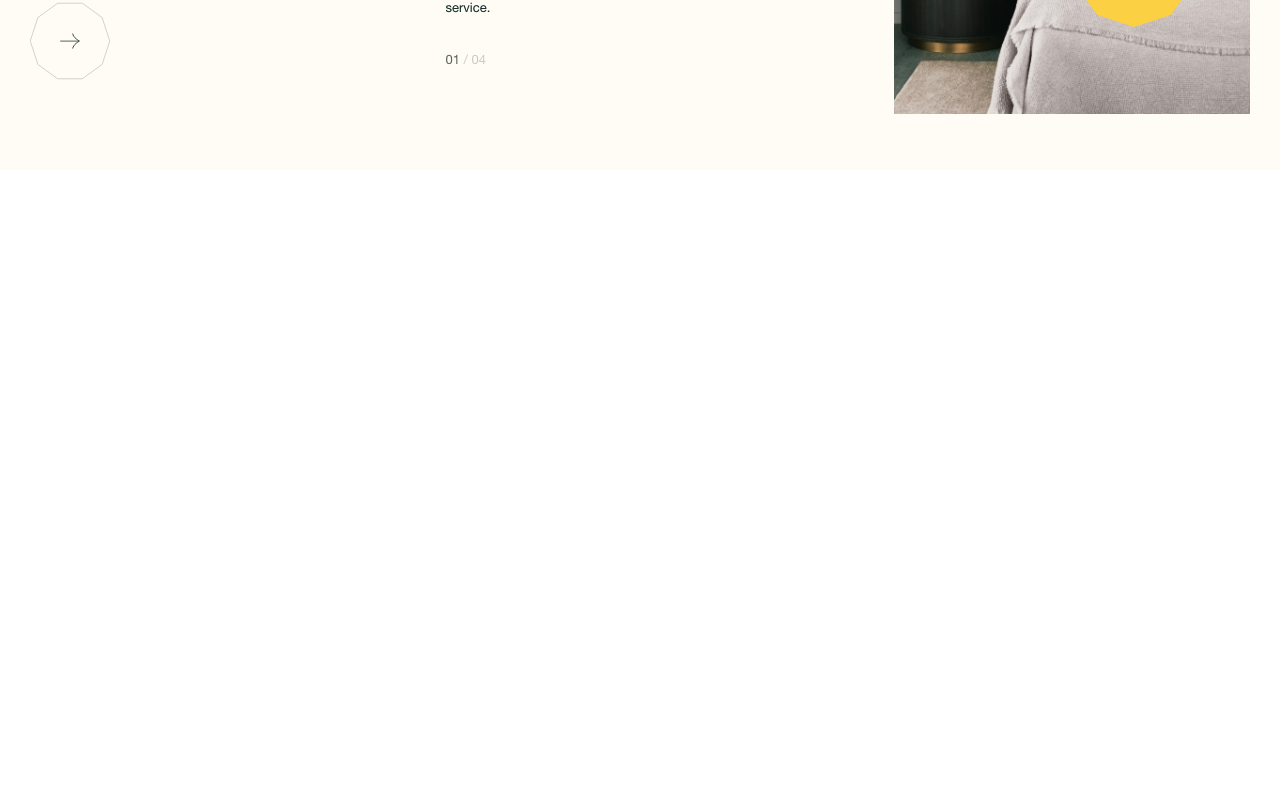
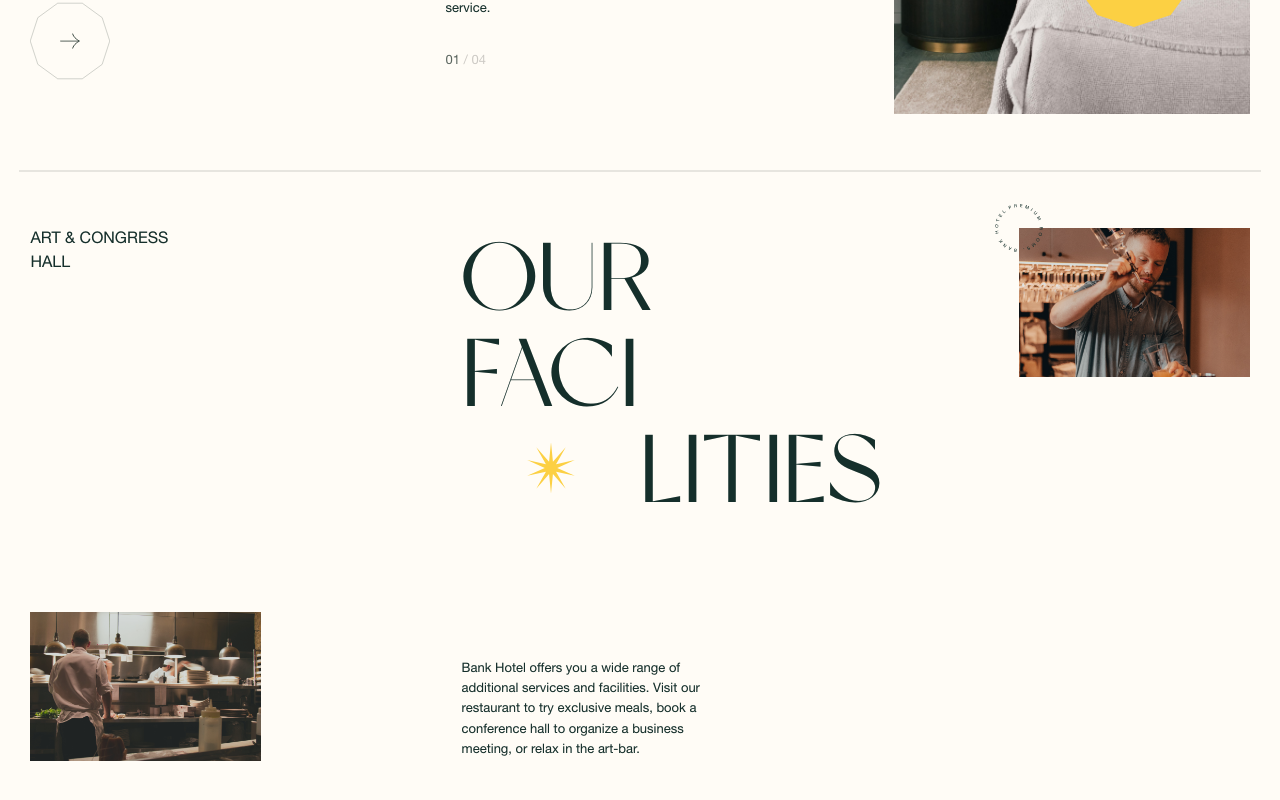
Before and after one commit to ridwanyinus/bankHotel, a Next.js app: page / in a window 1280 px wide. Shown: the part 2479-3279 px from the top of the page. Before the commit the page ends 2649 px from the top, so only its background shows below. Built offline with nearby package versions, Linux system fonts and the light colour scheme.

Commit message:
added facilities..>

```diff
--- a/Data/index.ts
+++ b/Data/index.ts
@@ -1,7 +1,7 @@
 export const navItems = [
   { name: "Home", link: "/" },
   { name: "About", link: "#about" },
-  { name: "Rooms", link: "/Rooms" },
+  { name: "Rooms", link: "#rooms" },
   { name: "Restaurant", link: "#restaurant" },
   { name: "Conference hall", link: "#conference-hall" },
   { name: "Contacts", link: "#contacts" },
--- a/app/page.tsx
+++ b/app/page.tsx
@@ -3,6 +3,7 @@ import Navbar from "@/components/Navbar";
 import Hero from "@/components/Hero";
 import About from "@/components/About";
 import Rooms from "@/components/Rooms";
+import Facilities from "@/components/Facilities";
 export default function Home() {
   return (
     <main className="">
@@ -10,6 +11,7 @@ export default function Home() {
       <Hero />
       <About />
       <Rooms />
+      <Facilities />
     </main>
   );
 }
--- a/components/About.tsx
+++ b/components/About.tsx
@@ -8,7 +8,7 @@ import label from "@/public/labelHero.svg";
 
 const About = () => {
   return (
-    <main id="about" className="bg-primary mt-0 max-sm:pb-8 sm:py-14 relative lg:pt-10 w-full h-full  px-5 md:px-[1.9rem] largesceen:px-14 fourk:px-44 ">
+    <main id="about" className="bg-primary mt-0 max-sm:pb-8 sm:py-14 relative lg:pt-10 w-full h-full  px-5 md:px-[1.9rem] largesceen:px-14 fourk:px-44  desktop:pb-20 largesceen:pb-36">
       <Image src={vector14} alt="vector-line" className="absolute right-0 top-0 overflow-hidden  h-full max-lg:hidden" />
       <section className="desktop:pt-28  flex flex-col lg:flex-row justify-between relative z-10">
         <div>
--- /dev/null
+++ b/components/Facilities.tsx
@@ -0,0 +1,63 @@
+import React from "react";
+import Image from "next/image";
+import divider from "@/public/divider.png";
+import image1 from "@/public/facility1.png";
+import image2 from "@/public/facility2.png";
+import star8 from "@/public/Star 8.svg";
+import label from "@/public/labelF.svg";
+
+const Facilities = () => {
+  return (
+    <main className="bg-white-100  w-full h-full">
+      <Image src={divider} alt="diver" className="w-[97%] block mx-auto" />
+      <section className="py-10 lg:py-14  px-5 md:px-[1.9rem] largesceen:px-14 fourk:px-44 sm:pt-16 desktop:pt-28 largesceen:pt-44 flex flex-col sm:flex-row justify-between">
+        <div className="flex flex-col justify-between">
+          <div>
+            <p className="max-sm:text-right text-gradient text-xs uppercase lg:text-base 2xl:text-lg largesceen:text-[1.625rem]">
+              Art & Congress <br />
+              hall
+            </p>
+          </div>
+
+          <div>
+            <Image src={image2} alt="facility image" className="lg:w-[14.438rem] desktop:w-[20.938rem] largesceen:w-[27.688rem] hidden sm:block" />
+          </div>
+        </div>
+
+        <div className="flex flex-col justify-between sm:ml-16 desktop:ml-10 largesceen:ml-0">
+          <div className="sm:mb-14 lg:mb-36">
+            <h2 className="text-gradient uppercase text-[3.2rem] leading-none lg:text-[6rem] desktop:text-[7.813rem] largesceen:text-[9.375rem] xs:ml-16 sm:ml-0 max-sm:mb-12">
+              our <br className="" />
+              faci{" "}
+              <span className="flex w-fit">
+                <Image src={star8} alt="star" className=" lg:w-[50px] mx-6 sm:mx-8 lg:mx-[4rem] desktop:mx-[5rem] largesceen:mx-[6.875rem] h-auto" /> lities
+              </span>
+            </h2>
+
+            <div>
+              <Image src={image2} alt="facility image" className="lg:w-[14.438rem] desktop:w-[20.938rem] largesceen:w-[27.688rem] sm:hidden" />
+            </div>
+          </div>
+
+          <div>
+            <p className="text-gradient text-[0.813rem] desktop:text-base 2xl:text-lg leading-[155.556%] w-[13.813rem] sm:w-[70%] lg:w-[250px] desktop:w-[20.938rem] text-opacity-[0.8] max-sm:mt-12 xs:ml-[35%] sm:ml-0">
+              Bank Hotel offers you a wide range of additional services and facilities. Visit our restaurant to try exclusive meals, book a conference hall to organize a business meeting, or relax in
+              the art-bar.
+            </p>
+          </div>
+        </div>
+
+        <div className="relative hidden sm:block">
+          <Image src={image1} alt="facility image" className="lg:w-[14.438rem] desktop:w-[20.938rem] largesceen:w-[27.688rem]" />
+          <Image
+            src={label}
+            alt="label"
+            className="absolute sm:-top-6 sm:-left-6 desktop:-top-12 largesceen:-top-20 desktop:-left-12 largesceen:-left-20  sm:w-[3rem] desktop:w-[6rem] largesceen:w-auto"
+          />
+        </div>
+      </section>
+    </main>
+  );
+};
+
+export default Facilities;
--- a/components/Hero.tsx
+++ b/components/Hero.tsx
@@ -22,7 +22,7 @@ const Hero = () => {
         <div className="h-full flex lg:flex-col justify-between md:gap-x-10 lg:gap-x-0 lg:ml-20 2xl:ml-0">
           <div className="flex justify-between">
             <div className="text-white-100 lg:text-sm  2xl:text-[1.375rem] uppercase border border-white-100 border-opacity-[0.32] rounded-full md:px-5   2xl:py-5 2xl:px-10 flex  items-center gap-x-4 2xl:gap-8 leading-none max-lg:hidden">
-              <Image src={star8} alt="star" className="max-2xl:w-[30px]" /> since 1973
+              <Image src={star8} alt="star" className="max-2xl:w-[30px] h-auto" /> since 1973
             </div>
 
             <a href="/" className="md:w-[45px] 2xl:w-[4.375rem] max-md:hidden">
--- a/components/Rooms.tsx
+++ b/components/Rooms.tsx
@@ -7,7 +7,7 @@ import star8 from "@/public/Star 8.svg";
 
 const Rooms = () => {
   return (
-    <main className="bg-white-100 py-10 lg:py-14  lg:pt-10 w-full h-full  px-5 md:px-[1.9rem] largesceen:px-14 fourk:px-44 desktop:pt-16 2xl:pt-20">
+    <main id="rooms" className="bg-white-100 py-10 lg:py-14  lg:pt-10 w-full h-full  px-5 md:px-[1.9rem] largesceen:px-14 fourk:px-44 desktop:pt-16 2xl:pt-20 desktop:pb-20 largesceen:pb-36">
       <div className="sm:flex justify-between  sm:mt-12">
         <div className="sm:mt-20 xl:mt-0">
           <p className="text-end text-gradient text-sm mb-8 sm:hidden">70 rooms</p>
@@ -33,7 +33,7 @@ const Rooms = () => {
 
         <div className="flex flex-col justify-around">
           <div className="text-gradient lg:text-sm  2xl:text-[1.375rem] uppercase border border-primary border-opacity-[0.32] rounded-full md:px-5 py-1  2xl:py-5 2xl:px-10 flex  items-center gap-x-4 2xl:gap-8 leading-none max-lg:hidden w-fit">
-            <Image src={star8} alt="star" className="max-2xl:w-[30px]" /> since 1973
+            <Image src={star8} alt="star" className="max-2xl:w-[30px] h-auto" /> since 1973
           </div>
 
           <div className="relative  largesceen:mt-20">
```
Also changed, not shown: public/divider.png (added), public/labelF.svg (added).
